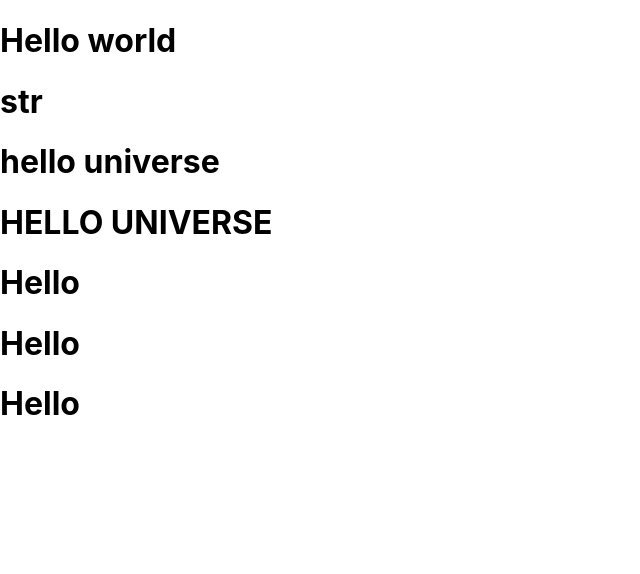
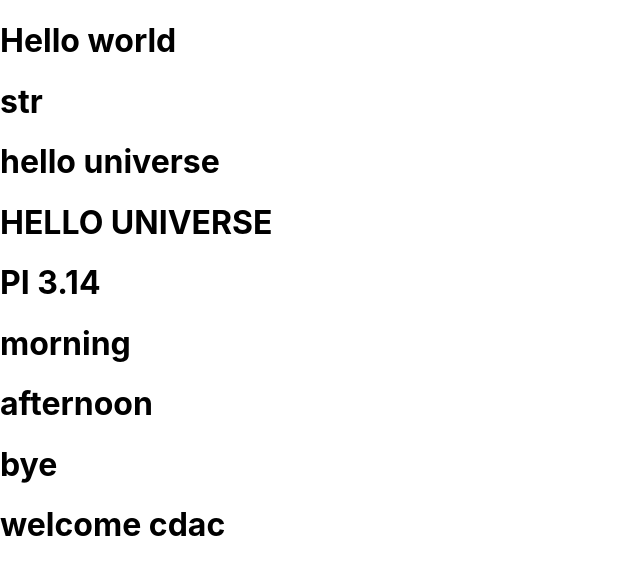
Before and after one commit to pranay2097/second-react-app, a React (Create React App) app: page / in a window 1280 px wide. Shown: the top 574 px of the page, without its empty margins (0-640 px from the left). Built offline with nearby package versions, Linux system fonts and the light colour scheme.

Commit message:
basic of variable binding

```diff
--- a/src/App.js
+++ b/src/App.js
@@ -1,22 +1,29 @@
-//mixing js in the html
-//mixing js in jsx
-//data binding in html
-//interpolation :: data binding in jsx
+
 function App(){
   let str = `hello universe`;
+  let pi = 3.14;
+  let active = true;
+  let isUserLoggedIn = true;
 
-  //JSX :: view :: user interface
-  //mix html+js
+  //JSX
     return (
       <>
       <h1>Hello world</h1>
       <h1>str</h1>
       <h1>{str}</h1>
       <h1>{str.toUpperCase()}</h1>
+      <h1>PI {pi} </h1>
 
-      {[1, 1, 1].map((item) => (
-      <h1>Hello </h1>
-      ))}
+      {/** this is comment */}
+      {/** usage of boolean */}
+      <h1>{active ? "morning" : "evening" }</h1>
+
+      {/** most useful */}
+      {active && <h1>afternoon</h1> }
+      {active ? <h1>bye</h1> : <h1>tata</h1> }
+
+      {/**if user logged in */}
+      {isUserLoggedIn && <h1>welcome cdac</h1>}
 
       </>
     );
```
